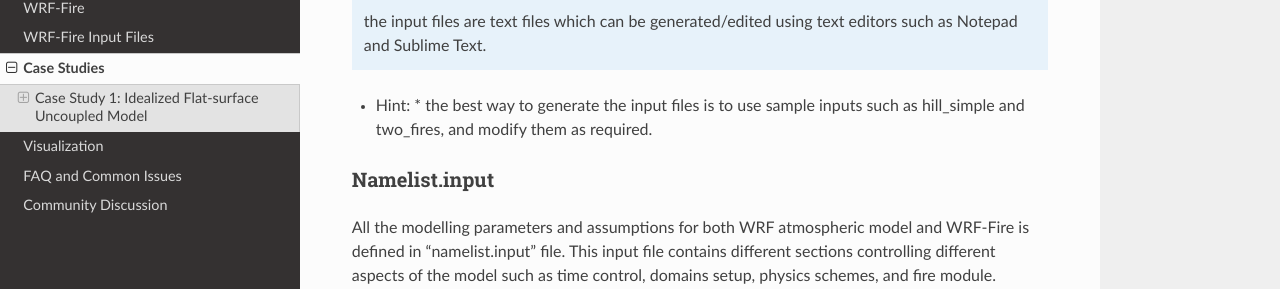
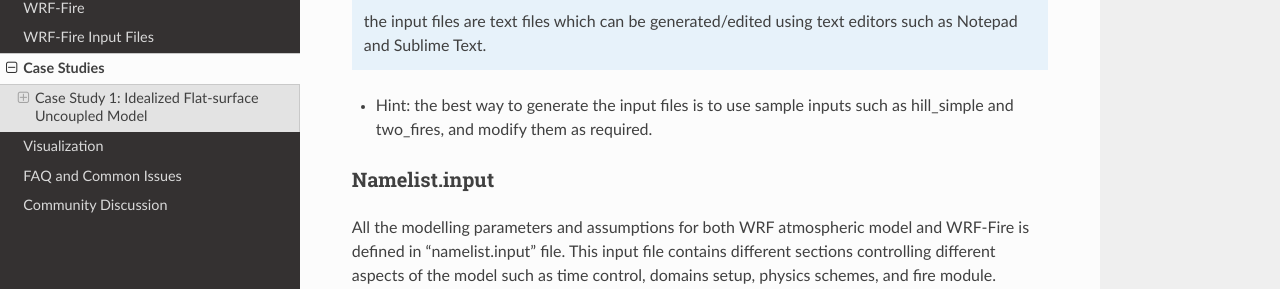
Before and after one commit to WRF-Fire-UNR/UNR-WRF-FIRE, a Sphinx documentation site: the page built from docs/source/case_studies.rst, in a window 1280 px wide and 900 px high, scrolled down 423 px. Shown: the part 162-451 px from the top of the window. Built offline with Sphinx 7.4.7 and the Read the Docs theme 2.0.0, drawn with Linux system fonts in a browser that asks for light colours.

```diff
--- a/docs/source/case_studies.rst
+++ b/docs/source/case_studies.rst
@@ -17,7 +17,7 @@ Input_sounding: the atmospheric state including wind components along X and Y di
 
 .. Note:: the input files are text files which can be generated/edited using text editors such as Notepad and Sublime Text.
 
-* Hint: * the best way to generate the input files is to use sample inputs such as hill_simple and two_fires, and modify them as required.
+* Hint: the best way to generate the input files is to use sample inputs such as hill_simple and two_fires, and modify them as required.
 
 Namelist.input
 ^^^^^^^^^^^^^^
```
